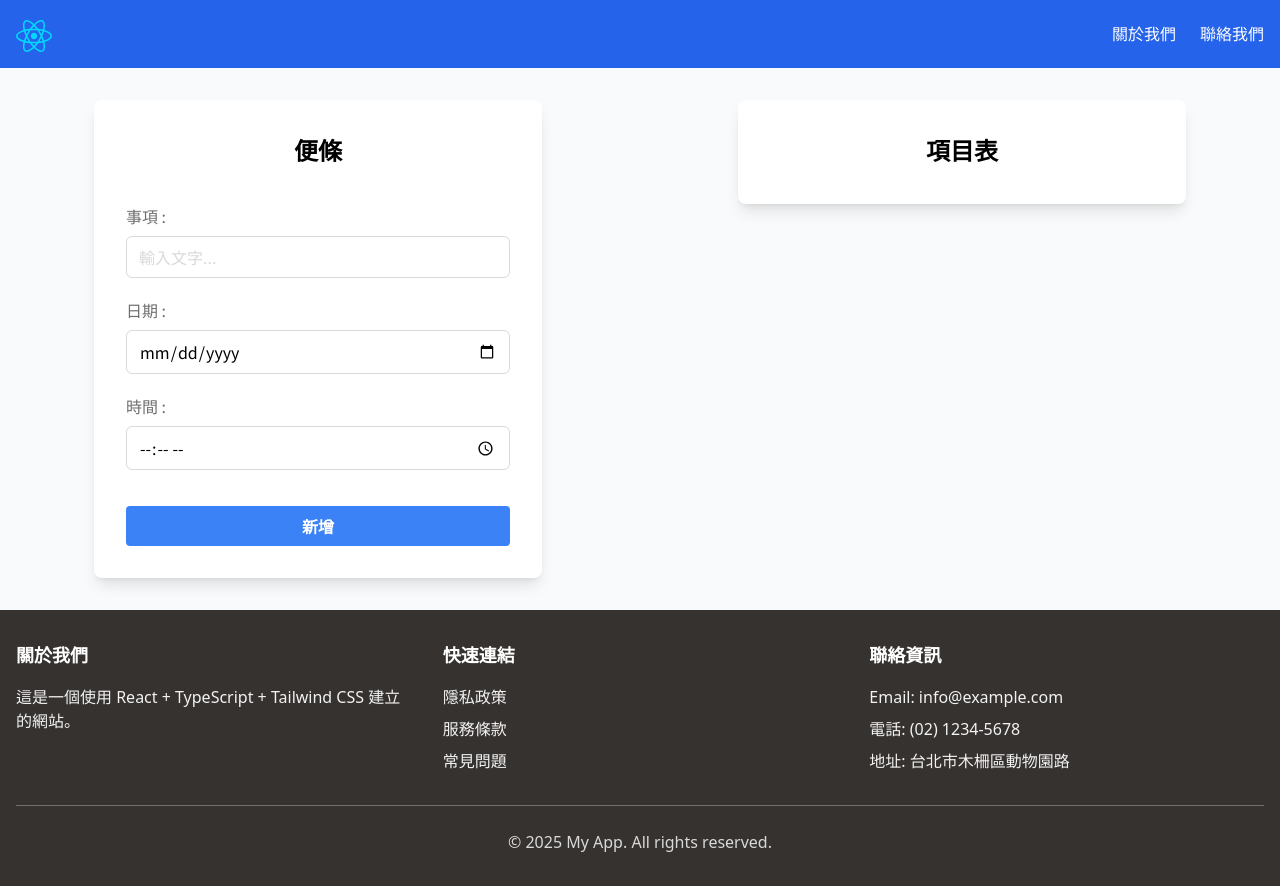
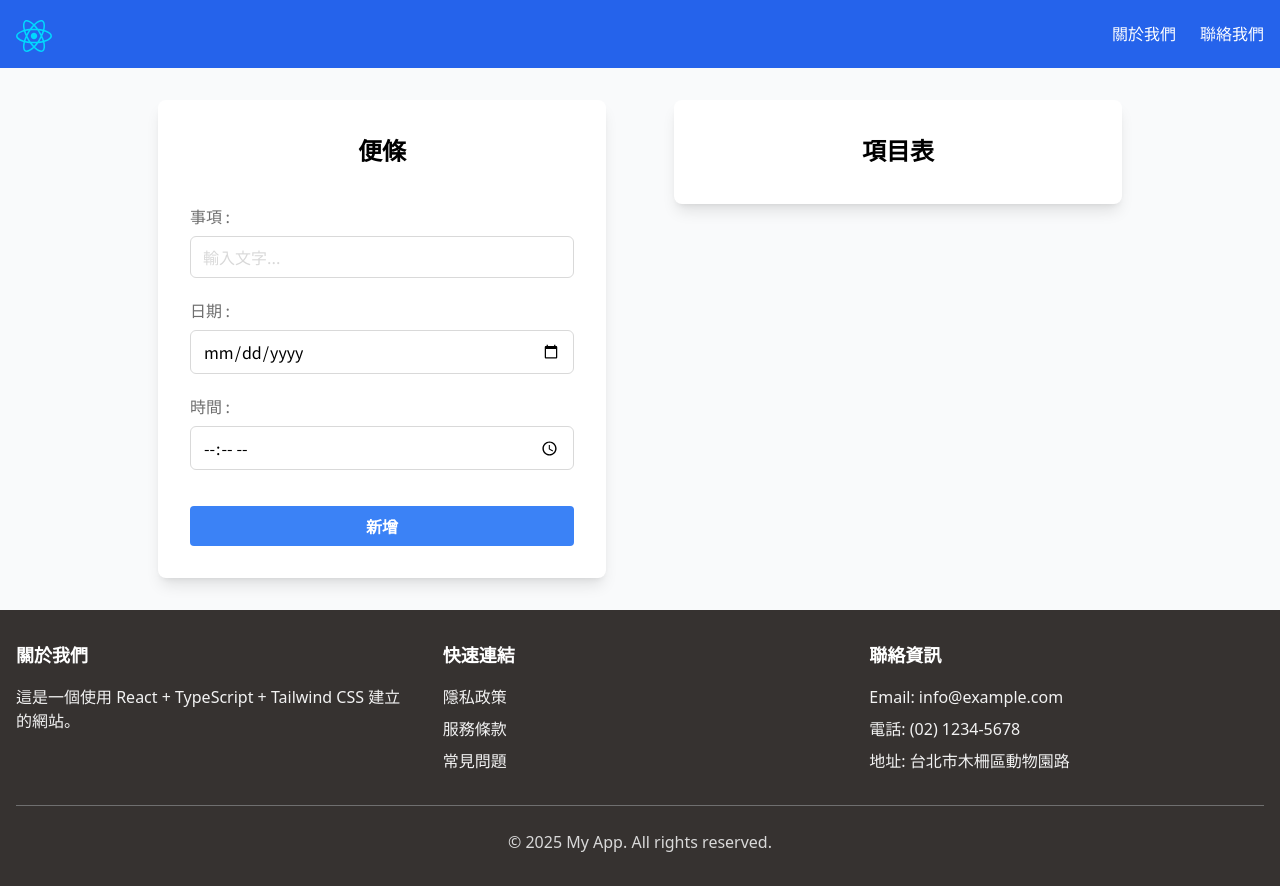
Before and after one commit to tangtang1b1b/react-tailwind-typescript, a React (Vite) app: page / in a window 1280 px wide. Built offline with nearby package versions, Linux system fonts and the light colour scheme.

Commit message:
feat: 更新 HomePage 元件樣式，限制最大寬度以改善佈局

```diff
--- a/src/pages/index.tsx
+++ b/src/pages/index.tsx
@@ -70,7 +70,7 @@ const HomePage = () => {
   }, []);
 
   return (
-    <div className="mx-auto px-4 py-8 font-Noto flex flex-col lg:flex-row justify-center gap-10">
+    <div className="mx-auto max-w-screen-lg px-4 py-8 font-Noto flex flex-col md:flex-row justify-center gap-10">
       <div className="w-full mx-auto lg:w-1/2 max-w-md">
         <Edit addTodos={addTodos} formData={formData} updateData={updateData} />
       </div>
```
